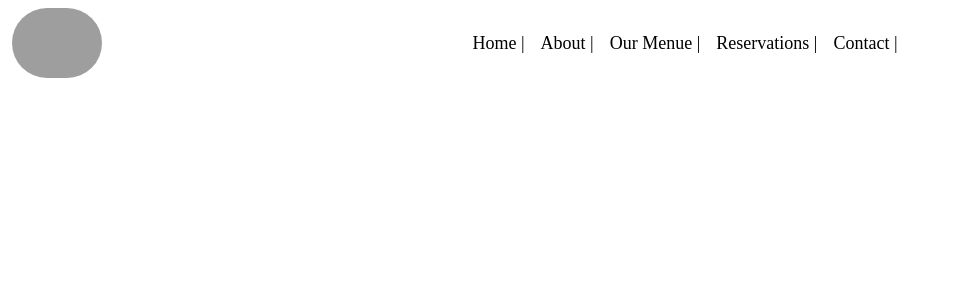
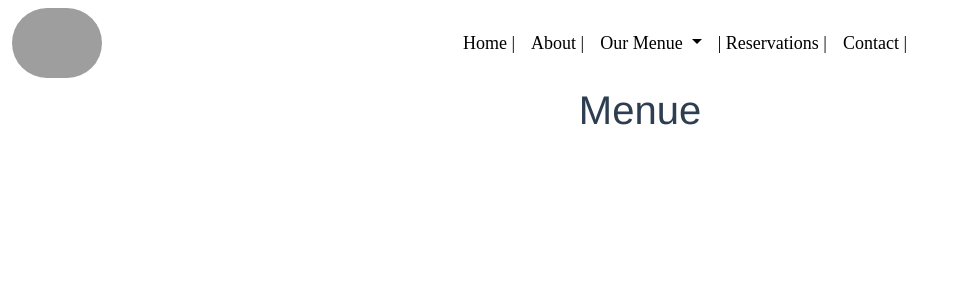
Before and after one commit to isaacszubaidah/NODEJSEOMP, a Vue app in the folder frontend/: page /menue in a window 1280 px wide. Shown: the top 300 px of the page, without its empty margins (0-957 px from the left). Built offline with nearby package versions, Linux system fonts and the light colour scheme; grey boxes are pictures that could not be loaded; a web font is replaced by a local one.

Commit message:
added styling to menue in nav

```diff
--- a/frontend/src/components/Navbar.vue
+++ b/frontend/src/components/Navbar.vue
@@ -31,17 +31,22 @@
               About |
             </router-link>
           </li>
-          <li class="nav-item">
-            <router-link class="nav-link active" aria-curent="page" to="/menue"
-              >Our Menue |
-            </router-link>
-          </li>
+          <li class="nav-item dropdown">
+          <router-link class="nav-link active dropdown-toggle" to="/menue" role="button" data-bs-toggle="dropdown" aria-expanded="false">
+            Our Menue
+          </router-link >
+          <ul class="dropdown-menu bg-light">
+            <li><router-link class="dropdown-item " to="/menue">Starters</router-link></li>
+            <li><router-link class="dropdown-item " to="/menue">Main</router-link></li>
+            <li><router-link class="dropdown-item " to="/menue">Dessert</router-link></li>
+          </ul>
+        </li>
           <li class="nav-item">
             <router-link
               class="nav-link active"
               aria-curent="page"
               to="/reservation"
-              >Reservations |
+              >|  Reservations |
             </router-link>
           </li>
           <li class="nav-item">
--- a/frontend/src/components/nav.vue
+++ b/frontend/src/components/nav.vue
@@ -18,11 +18,18 @@
         <li class="nav-item">
           <router-link class="nav-link active" aria-current="page" to="/about">About  |</router-link>
         </li>
-        <li class="nav-item">
-          <router-link class="nav-link active" aria-curent="page" to="/menue">Our Menue  |</router-link>
+        <li class="nav-item dropdown">
+          <router-link class="nav-link active dropdown-toggle" to="/menue" role="button" data-bs-toggle="dropdown" aria-expanded="false">
+            Our Menue
+          </router-link >
+          <ul class=" dropdown-menu bg-light">
+            <li><router-link class="dropdown-item " to="/menue">Starters</router-link></li>
+            <li><router-link class="dropdown-item " to="/menue">Main</router-link></li>
+            <li><router-link class="dropdown-item " to="/menue">Dessert</router-link></li>
+          </ul>
         </li>
         <li class="nav-item">
-          <router-link class="nav-link active" aria-curent="page" to="/reservation" >Reservations  |</router-link>
+          <router-link class="nav-link active" aria-curent="page" to="/reservation" >|  Reservations  |</router-link>
         </li>
         <li class="nav-item">
           <router-link class="nav-link active " aria-curent="page" to="/contact">Contact  |</router-link>
@@ -52,4 +59,7 @@ export default {
     gap: 20px;
     font-family: 'Alegreya", serif';
 }
+.dropdown-item{
+color: black;
+}
 </style>
--- a/frontend/src/views/AboutView.vue
+++ b/frontend/src/views/AboutView.vue
@@ -1,5 +1,5 @@
 <template>
-  <navbar />
+  <navbar/>
   <div class="row">
     <div class="about col-6">
       <h2>Good Food Alley</h2>
--- a/frontend/src/views/HomeView.vue
+++ b/frontend/src/views/HomeView.vue
@@ -18,7 +18,7 @@
           French <br />
           experience awaits you.
         </p>
-        <button>See More</button>
+        <button><a href="/menue">See More</a></button>
       </div>
     </div>
   </div>
@@ -83,9 +83,12 @@ button {
   border: 2px white solid;
   width: 30%;
   margin-top: 15%;
+  background-color: black;
+}
+a {
+  text-decoration: none;
   font-weight: 100;
   font-size: 25px;
-  background-color: black;
   color: white;
   font-family: "Fraunces", serif;
 }
--- a/frontend/src/views/OurMenueView.vue
+++ b/frontend/src/views/OurMenueView.vue
@@ -1,5 +1,6 @@
 <template>
   <navbar/>
+  <h1>Menue</h1>
 </template>
 
 <script>
--- a/frontend/src/views/ReservationView.vue
+++ b/frontend/src/views/ReservationView.vue
@@ -1,5 +1,6 @@
 <template>
   <navbar/>
+<h1>Reserved</h1>
 </template>
 
 <script>
```
